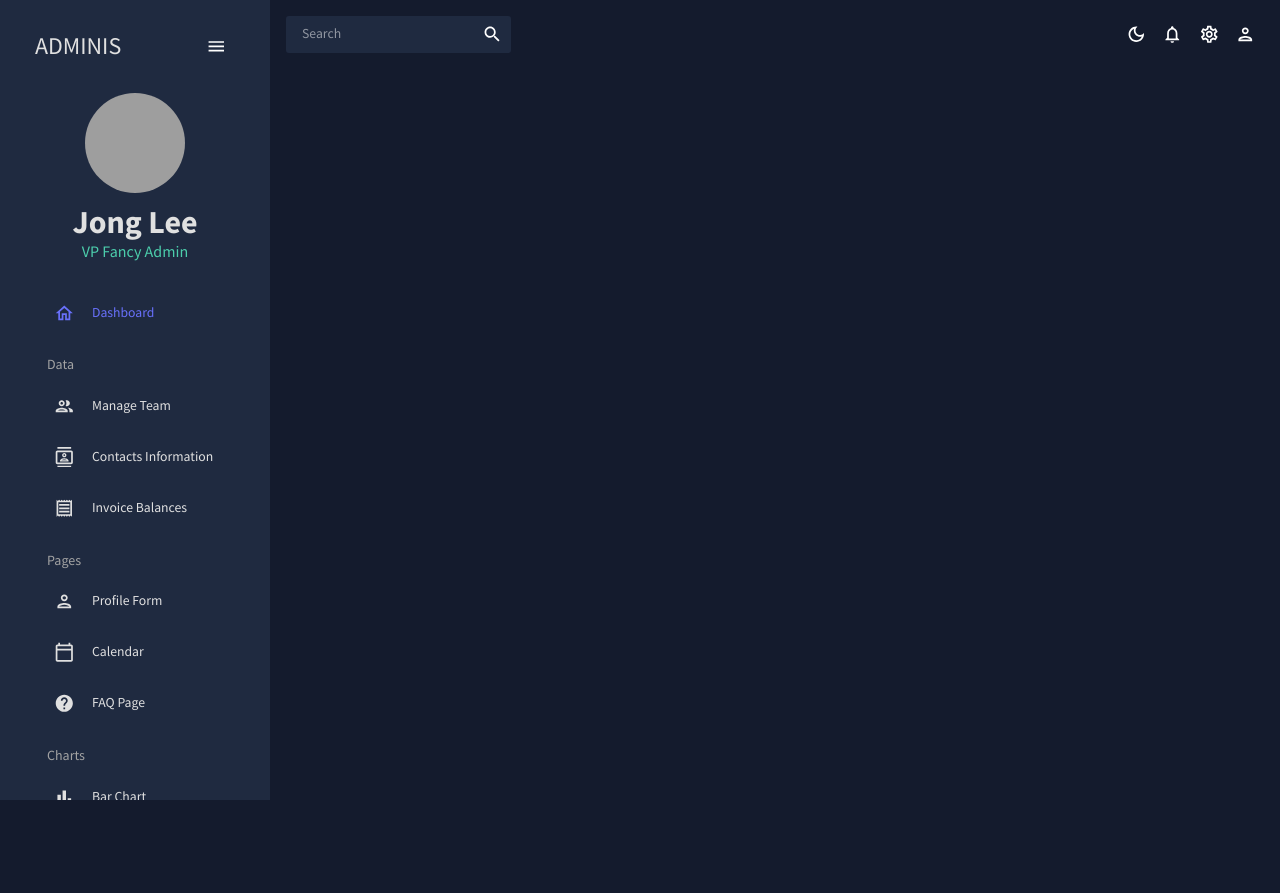
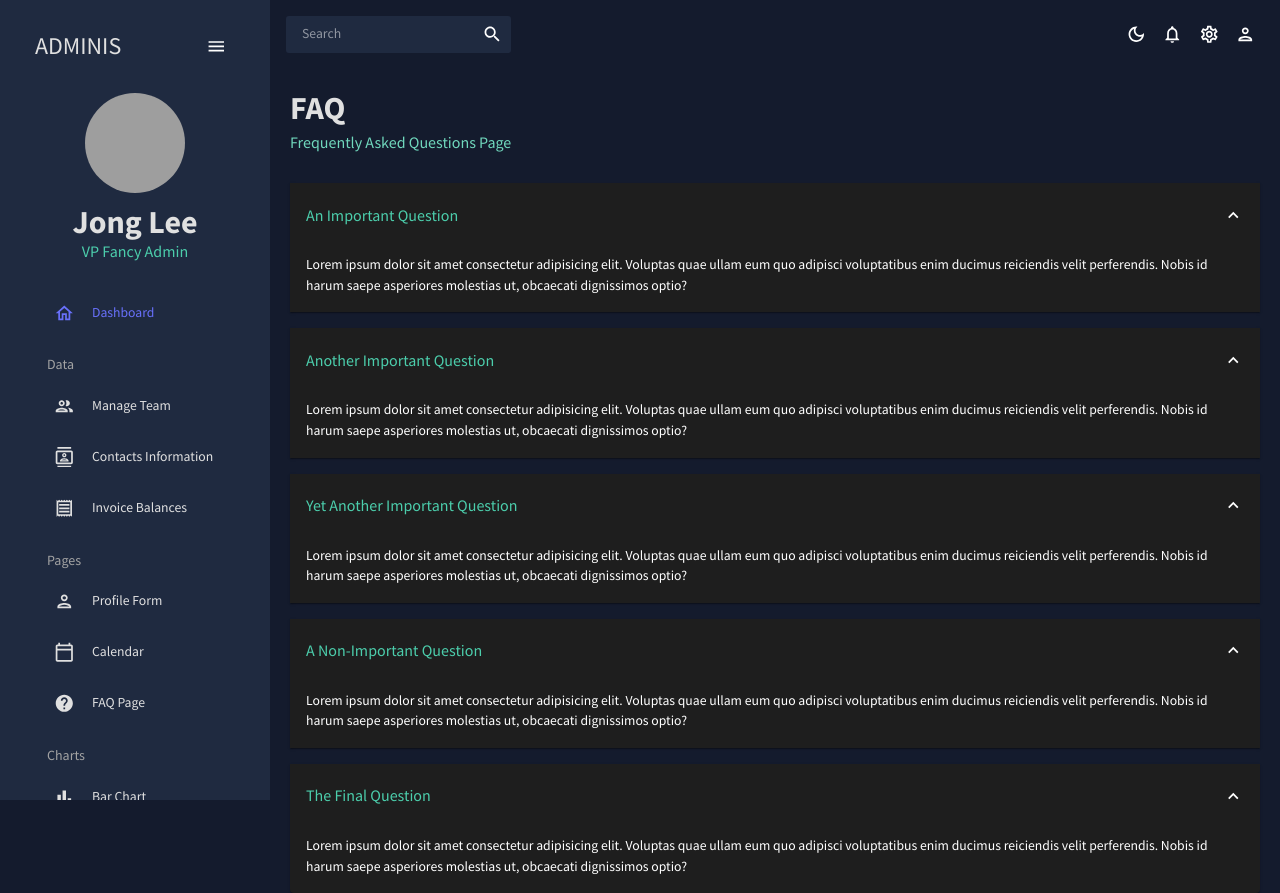
Before and after one commit to Jojo970/AdminDash, a React (Create React App) app in the folder admin/: page /faq in a window 1280 px wide. Before the commit the page ends 800 px from the top, so only its background shows below. Built offline with nearby package versions, Linux system fonts and the light colour scheme; grey boxes are pictures that could not be loaded.

Commit message:
made faq and calendar

```diff
--- a/admin/package.json
+++ b/admin/package.json
@@ -7,7 +7,9 @@
     "@emotion/styled": "^11.10.8",
     "@fullcalendar/core": "^6.1.6",
     "@fullcalendar/daygrid": "^6.1.6",
+    "@fullcalendar/interaction": "^6.1.7",
     "@fullcalendar/list": "^6.1.6",
+    "@fullcalendar/react": "^6.1.7",
     "@fullcalendar/timegrid": "^6.1.6",
     "@mui/icons-material": "^5.11.16",
     "@mui/material": "^5.12.3",
--- a/admin/src/App.js
+++ b/admin/src/App.js
@@ -8,13 +8,13 @@ import Dashboard from "./scenes/dashboard";
 import Team from "./scenes/team";
 import Invoices from "./scenes/invoices";
 import Contacts from "./scenes/contacts";
+import Form from "./scenes/form";
+import Calendar from "./scenes/calendar";
+import FAQ from "./scenes/faq";
 // import Bar from "./scenes/bar";
-import Form from "./scenes/form";
 // import Line from "./scenes/line";
 // import Pie from "./scenes/pie";
-// import FAQ from "./scenes/faq";
 // import Geography from "./scenes/geography";
-// import Calendar from "./scenes/calendar";
 
 function App() {
   const [theme, colorMode] = useMode()
@@ -33,12 +33,12 @@ function App() {
           <Route path = "/contacts" element = {<Contacts/>}/>
           <Route path = "/invoices" element = {<Invoices/>}/>
           <Route path = "/form" element = {<Form/>}/>
+          <Route path = "/calendar" element = {<Calendar/>}/>
+          <Route path = "/faq" element = {<FAQ/>}/>
           {/* <Route path = "/bar" element = {<Bar/>}/> */}
           {/* <Route path = "/pie" element = {<Pie/>}/> */}
           {/* <Route path = "/line" element = {<Line/>}/> */}
-          {/* <Route path = "/faq" element = {<FAQ/>}/> */}
           {/* <Route path = "/geography" element = {<Geography/>}/> */}
-          {/* <Route path = "/calendar" element = {<Calendar/>}/> */}
         </Routes>
 
       </main>
--- /dev/null
+++ b/admin/src/scenes/calendar/index.jsx
@@ -0,0 +1,110 @@
+import { useState } from "react";
+import FullCalendar from "@fullcalendar/react";
+import { formatDate } from '@fullcalendar/core';
+import dayGridPlugin from '@fullcalendar/daygrid';
+import timeGridPlugin from "@fullcalendar/timegrid";
+import listPlugin from "@fullcalendar/list";
+import interactionPlugin from "@fullcalendar/interaction";
+import {
+  Box,
+  List,
+  ListItem,
+  ListItemText,
+  Typography,
+  useTheme,
+} from "@mui/material";
+import Header from "../../components/Header";
+import { tokens } from "../../theme";
+
+const Calendar = () => {
+  const theme = useTheme();
+  const colors = tokens(theme.palette.mode)
+  const [currentEvents, setCurrentEvents] = useState([])
+
+  const handleDateClick = (selected) => {
+    const title = prompt("Please enter a new title for your event")
+    const calendarApi = selected.view.calendar;
+    calendarApi.unselect();
+
+    if (title) {
+      calendarApi.addEvent({
+        id: `${selected.dateStr}-${title}`,
+        title,
+        start: selected.startStr,
+        end: selected.endStr,
+        allDay: selected.allDay,
+      });
+    }
+  };
+
+  const handleEventClick = (selected) => {
+    if (window.confirm(`Are you sure you want to delete the even '${selected.event.title}'?`)) {
+      selected.event.remove()
+    };
+  };
+
+
+
+  return (
+    <Box m= "20px">
+      <Header title = "CALENDAR" subtitle= "Full Calendar Interactive Page" />
+
+      <Box display="flex" justifyContent="space-between" >
+      {/* Calendar SideBar */}
+        <Box flex= "1 1 20%" backgroundColor={colors.primary[400]} p="15px" borderRadius="4px" >
+          <Typography variant="h5">Events</Typography>
+          <List>
+            {currentEvents.map((event) => (
+              <ListItem key={event.id} sx ={{ backgroundColor: colors.greenAccent[500], margin: "10px 0", borderRadius:"2px" }}>
+                <ListItemText
+                primary={event.title}
+                secondary= {
+                  <Typography>
+                    {formatDate(event.start, {
+                      year:"numeric",
+                      month:"short",
+                      day:"numeric",
+                    })}
+                  </Typography>
+                }
+                />
+              </ListItem>
+            ))}
+          </List>
+        </Box>
+
+        <Box flex="1 1 100%" ml="15px">
+          <FullCalendar
+            height="75vh"
+            plugins= {[
+              dayGridPlugin,
+              timeGridPlugin,
+              interactionPlugin,
+              listPlugin,
+            ]}
+            headerToolbar = {{
+              left: "prev,next today",
+              center: 'title',
+              right: "dayGridMonth,timeGridWeek,timeGridDay,listMonth"
+            }}
+            initialView = "dayGridMonth"
+            editable= {true}
+            selectable= {true}
+            selectMirror={true}
+            dayMaxEvents = {true}
+            select = {handleDateClick}
+            eventClick = {handleEventClick}
+            eventsSet = {(events) => setCurrentEvents(events)}
+            initialEvents= {[
+              {id: "1234", title: "All-day event", date: "2023-05-11"}
+            ]}
+          />
+        </Box>
+
+      </Box>
+
+    </Box>
+  )
+}
+
+export default Calendar
--- /dev/null
+++ b/admin/src/scenes/faq/index.jsx
@@ -0,0 +1,83 @@
+import { Box, useTheme, Typography } from "@mui/material";
+import Header from "../../components/Header";
+import Accordion from "@mui/material/Accordion";
+import AccordionSummary from "@mui/material/AccordionSummary";
+import AccordionDetails from "@mui/material/AccordionDetails";
+import ExpandMoreIcon from "@mui/icons-material/ExpandMore";
+import { tokens } from "../../theme";
+
+
+const FAQ = () => {
+  const theme = useTheme();
+  const colors = tokens(theme.palette.mode)
+
+  return (
+    <Box m="20px">
+      <Header title = "FAQ" subtitle="Frequently Asked Questions Page" />
+
+      <Accordion defaultExpanded>
+        <AccordionSummary expandIcon={<ExpandMoreIcon/>}>
+          <Typography color={colors.greenAccent[500]} variant="h5">
+            An Important Question
+          </Typography>
+        </AccordionSummary>
+        <AccordionDetails>
+          <Typography>
+            Lorem ipsum dolor sit amet consectetur adipisicing elit. Voluptas quae ullam eum quo adipisci voluptatibus enim ducimus reiciendis velit perferendis. Nobis id harum saepe asperiores molestias ut, obcaecati dignissimos optio?
+          </Typography>
+        </AccordionDetails>
+      </Accordion>
+      <Accordion defaultExpanded>
+        <AccordionSummary expandIcon={<ExpandMoreIcon/>}>
+          <Typography color={colors.greenAccent[500]} variant="h5">
+            Another Important Question
+          </Typography>
+        </AccordionSummary>
+        <AccordionDetails>
+          <Typography>
+            Lorem ipsum dolor sit amet consectetur adipisicing elit. Voluptas quae ullam eum quo adipisci voluptatibus enim ducimus reiciendis velit perferendis. Nobis id harum saepe asperiores molestias ut, obcaecati dignissimos optio?
+          </Typography>
+        </AccordionDetails>
+      </Accordion>
+      <Accordion defaultExpanded>
+        <AccordionSummary expandIcon={<ExpandMoreIcon/>}>
+          <Typography color={colors.greenAccent[500]} variant="h5">
+            Yet Another Important Question
+          </Typography>
+        </AccordionSummary>
+        <AccordionDetails>
+          <Typography>
+            Lorem ipsum dolor sit amet consectetur adipisicing elit. Voluptas quae ullam eum quo adipisci voluptatibus enim ducimus reiciendis velit perferendis. Nobis id harum saepe asperiores molestias ut, obcaecati dignissimos optio?
+          </Typography>
+        </AccordionDetails>
+      </Accordion>
+      <Accordion defaultExpanded>
+        <AccordionSummary expandIcon={<ExpandMoreIcon/>}>
+          <Typography color={colors.greenAccent[500]} variant="h5">
+            A Non-Important Question
+          </Typography>
+        </AccordionSummary>
+        <AccordionDetails>
+          <Typography>
+            Lorem ipsum dolor sit amet consectetur adipisicing elit. Voluptas quae ullam eum quo adipisci voluptatibus enim ducimus reiciendis velit perferendis. Nobis id harum saepe asperiores molestias ut, obcaecati dignissimos optio?
+          </Typography>
+        </AccordionDetails>
+      </Accordion>
+      <Accordion defaultExpanded>
+        <AccordionSummary expandIcon={<ExpandMoreIcon/>}>
+          <Typography color={colors.greenAccent[500]} variant="h5">
+            The Final Question
+          </Typography>
+        </AccordionSummary>
+        <AccordionDetails>
+          <Typography>
+            Lorem ipsum dolor sit amet consectetur adipisicing elit. Voluptas quae ullam eum quo adipisci voluptatibus enim ducimus reiciendis velit perferendis. Nobis id harum saepe asperiores molestias ut, obcaecati dignissimos optio?
+          </Typography>
+        </AccordionDetails>
+      </Accordion>
+
+    </Box>
+  )
+}
+
+export default FAQ
```
Also changed, not shown: 1 other file (tests, documents, lock files or other folders).
